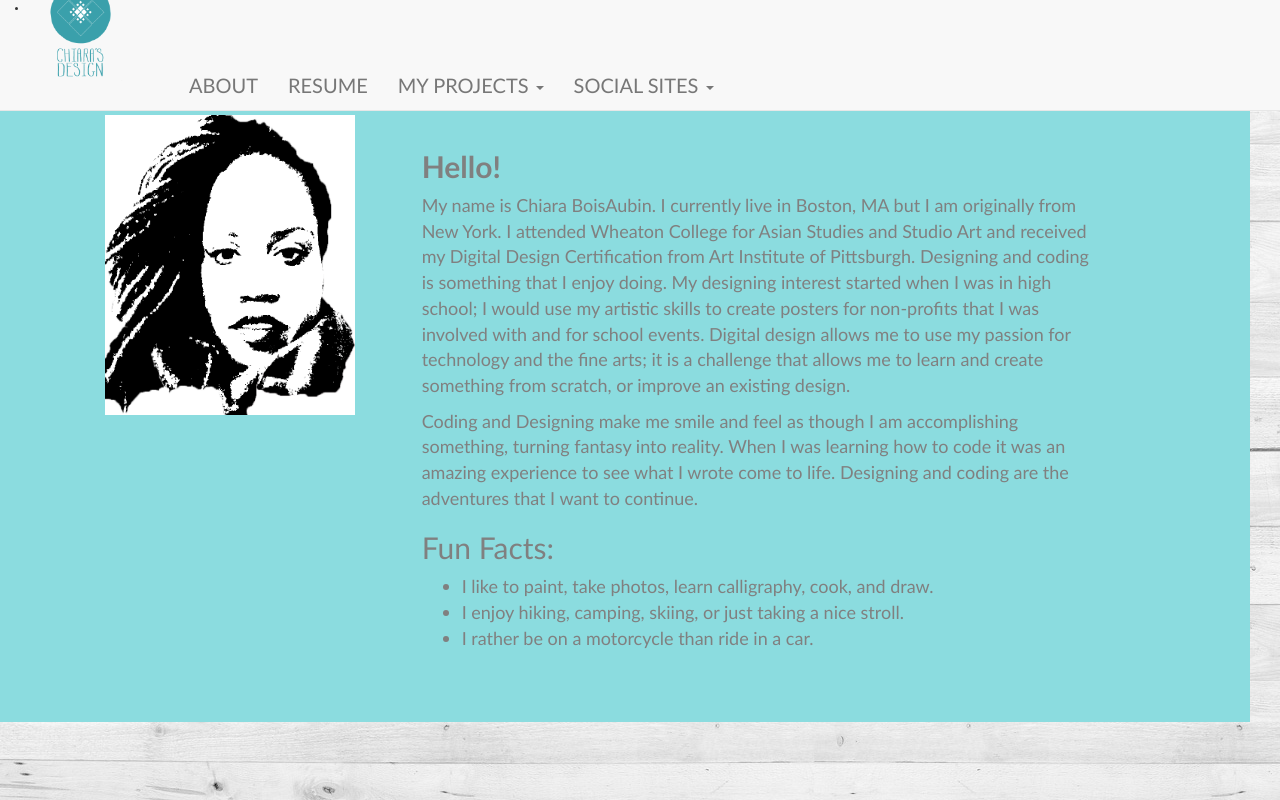
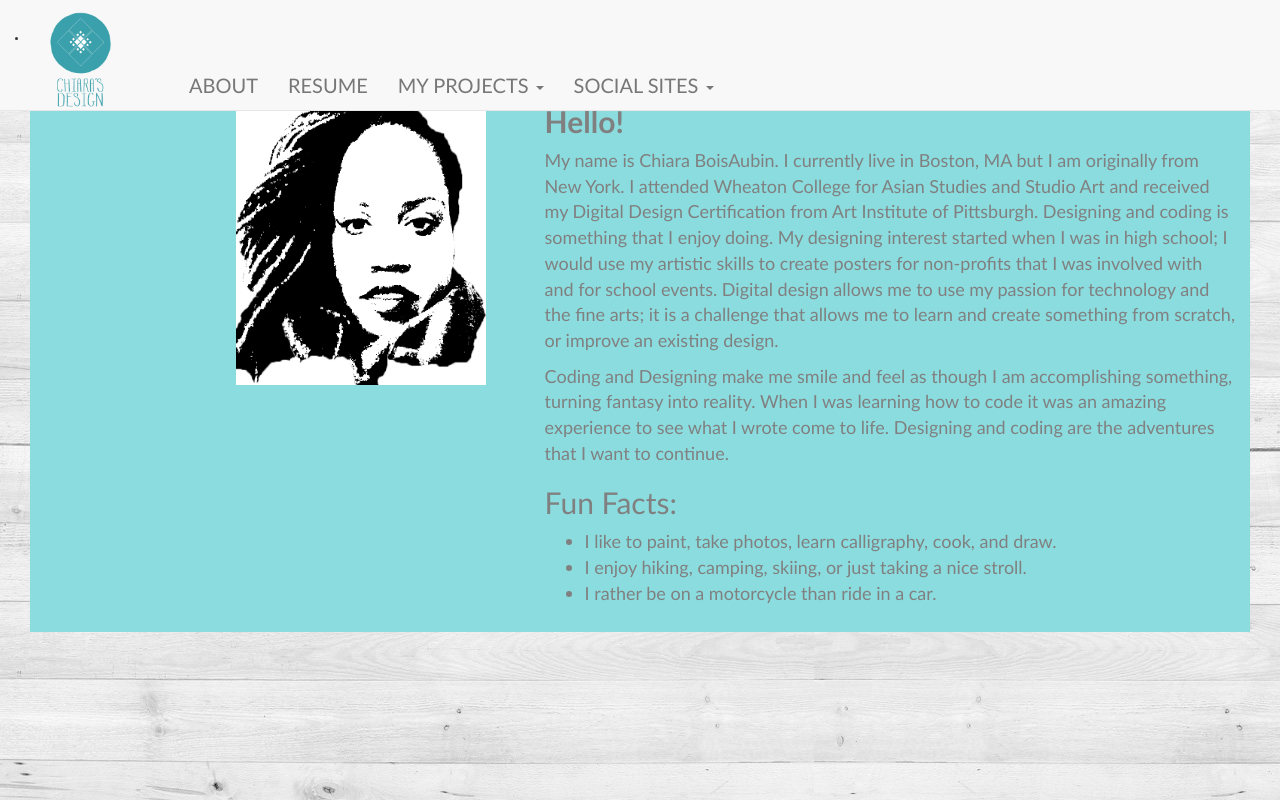
Before and after one commit to cdb-arts/cdb-arts.github.io, a PHP site: page /Home/Portfolio.html in a window 1280 px wide. Run offline with PHP 8.4, Linux system fonts and the light colour scheme; some libraries are stand-ins or nearby versions.

Commit message:
changed margin
changed margin for .container-fluid

```diff
--- a/Home/Portfolio.html
+++ b/Home/Portfolio.html
@@ -85,12 +85,12 @@
 	  <div class="container-fluid">
  	 			<div class="row">
   					<div class="img-responsive">
-	 					<div class="col-md-3 col-md-offset-1 col-md-3">
+	 					<div class="col-md-3 col-md-offset-1 col-md-3 col-lg-offset-2">
   							 <img src="chi.jpg" img-responsive  height="300" width="250">
   </div>
 
 
-<div class="container-fluid">
+
 
    <div class="col-lg-offset-0 col-lg-7 col-md-offset-1 col-md-5">
 
@@ -113,7 +113,7 @@
   		</div>
  			 </div>
  				 </div>
-                	 </div>
+
 
 
 
--- a/css/portfoilo.css
+++ b/css/portfoilo.css
@@ -47,10 +47,12 @@ background-color:#8BDCDF;
 font-size: 18px;
 color:#808080;
 padding: 15px 15px 15px 0px;
-margin: 30px 30px 30px 0px;
+margin: 30px 30px 100px 30px;
  }
 
 h6{color:#3D9FAB;}
+	.navbar-header{
+		padding-top: 3em;}
 
     /* Tabled Portrait */
     @media screen and (max-width: 768px) {
```
